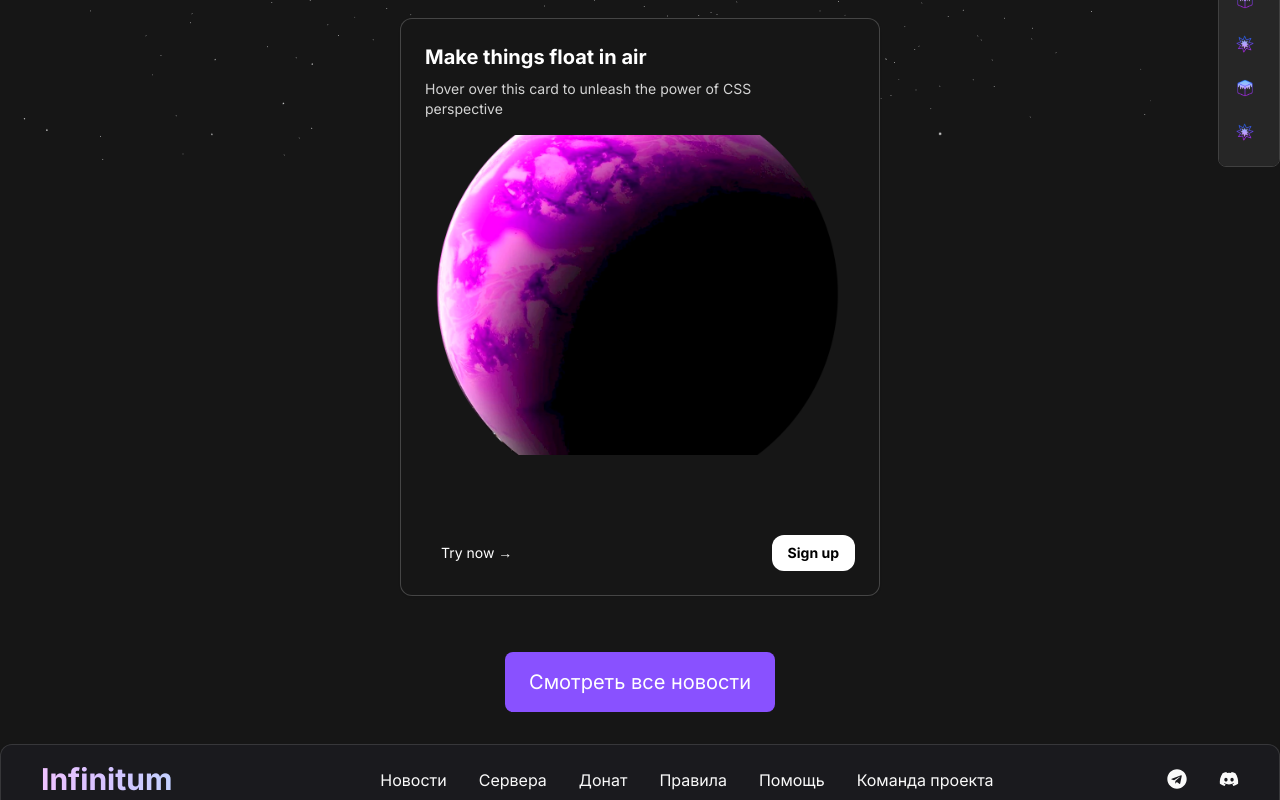
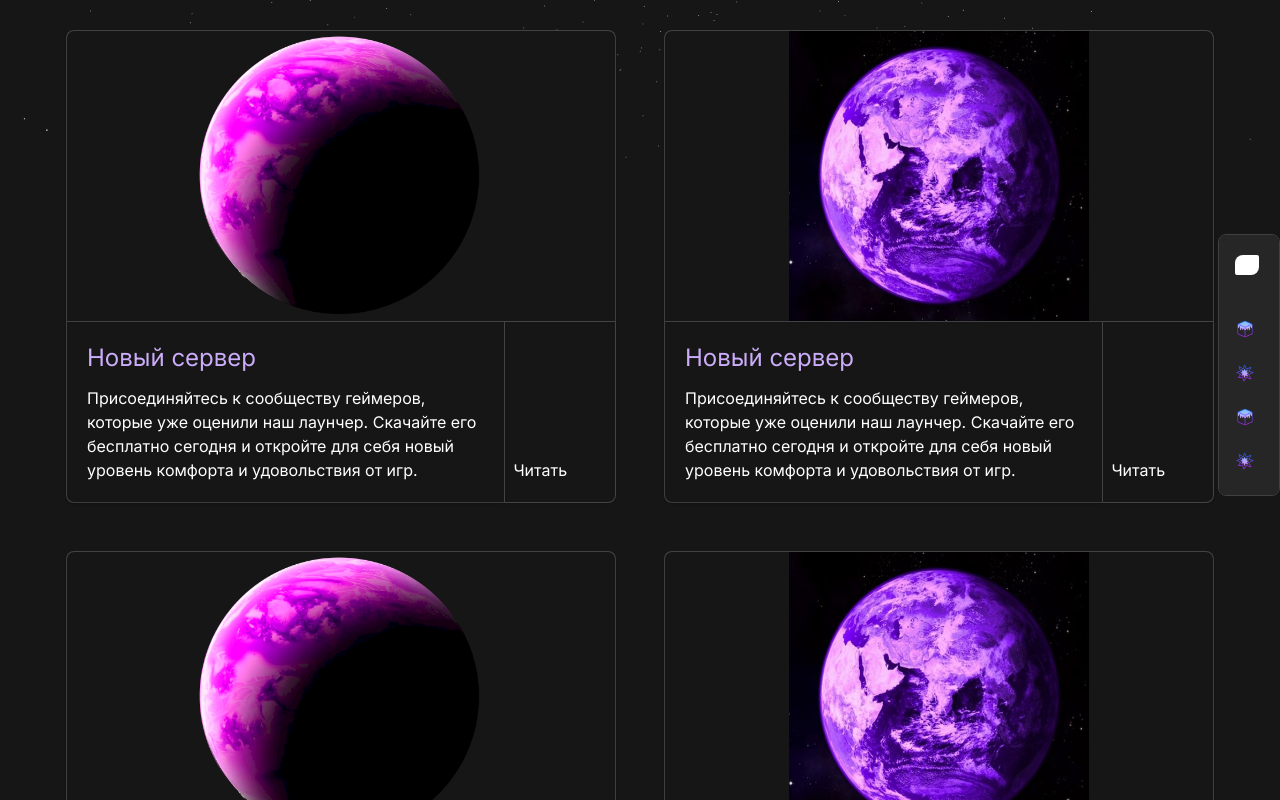
Before and after one commit to amazonooo/InfinitumWebsite, a Next.js app: page / in a window 1280 px wide. Shown: the part 640-1440 px from the top of the page. Built offline with nearby package versions, Linux system fonts and the light colour scheme; a web font is replaced by a local one.

Commit message:
news card

```diff
--- a/src/components/layout/Footer.tsx
+++ b/src/components/layout/Footer.tsx
@@ -8,7 +8,7 @@ import { slideInFromRight } from '@/utils/motion'
 const Footer: FC = () => {
   return (
 		<motion.footer
-			className='mx-5 xl:px-0 lg:mx-16 xl:mx-auto lg:max-w-7xl overflow-x-clip mt-8 lg:mb-6 mb-28 py-4 rounded-lg border border-white/[0.2] shadow-[0px_2px_3px_-1px_rgba(0,0,0,0.1),0px_1px_0px_0px_rgba(25,28,33,0.02),0px_0px_0px_1px_rgba(25,28,33,0.08)] bg-[#161616]'
+			className='mx-5 xl:px-0 lg:mx-16 xl:mx-auto lg:max-w-7xl overflow-x-clip mt-16 lg:mb-6 mb-28 py-4 rounded-lg border border-white/[0.2] shadow-[0px_2px_3px_-1px_rgba(0,0,0,0.1),0px_1px_0px_0px_rgba(25,28,33,0.02),0px_0px_0px_1px_rgba(25,28,33,0.08)] bg-[#161616]'
 			initial='hidden'
 			animate='visible'
 			style={{
--- a/src/components/layout/Header.tsx
+++ b/src/components/layout/Header.tsx
@@ -100,13 +100,13 @@ export const Header = ({
 										<span className='block sm:hidden'>{navItem.icon}</span>
 										{/* add !cursor-pointer */}
 										{/* remove hidden sm:block for the mobile responsive */}
-										<span className='xl:text-base lg:text-sm !cursor-pointer'>
+										<span className='xl:text-base font-medium lg:text-sm !cursor-pointer'>
 											{navItem.name}
 										</span>
 									</Link>
 								))}
 								<div
-									className='xl:text-base lg:text-sm relative items-center  flex font-semibold transition-colors duration-300 dark:text-neutral-50 text-neutral-600 dark:hover:text-neutral-400 hover:text-neutral-700'
+									className='xl:text-base lg:text-sm font-medium relative items-center  flex transition-colors duration-300 dark:text-neutral-50 text-neutral-600 dark:hover:text-neutral-400 hover:text-neutral-700'
 									onMouseEnter={() => setShow(true)}
 									onMouseLeave={() => setShow(false)}
 								>
--- a/src/components/ui/main-info/MainInfo.tsx
+++ b/src/components/ui/main-info/MainInfo.tsx
@@ -27,13 +27,13 @@ const MainInfo: FC = () => {
 				className='text-5xl md:text-6xl font-semibold'
 				// variants={slideInFromLeft(0.8)}
 			></Heading>
-			<motion.div variants={slideInFromLeft(0.8)} className='px-5 sm:px-10'>
+			<motion.div variants={slideInFromLeft(0.8)}>
 				<News />
 			</motion.div>
 			<Link
 				href={'/news'}
 				onClick={handleClick}
-				className='mt-7 py-3 px-6 md:py-4 md:text-px-16 md:text-xl text-base text-center rounded-lg cursor-pointer bg-[#8951ff] hover:bg-[#b68ef1] transition-all duration-300 hover:-translate-y-1.5'
+				className='mt-8 py-3 px-6 md:py-4 md:text-px-16 md:text-xl text-base text-center rounded-lg cursor-pointer bg-[#8951ff] hover:bg-[#b68ef1] transition-all duration-300 hover:-translate-y-1.5'
 			>
 				Смотреть все новости
 			</Link>
--- /dev/null
+++ b/src/components/ui/main-info/news/Card.tsx
@@ -0,0 +1,51 @@
+'use client'
+
+import Image from 'next/image'
+import Link from 'next/link'
+import { FC, useState } from 'react'
+import { IoExitOutline } from 'react-icons/io5'
+
+interface ICard {
+  image: string
+  title: string
+  desc: string
+}
+
+const Card: FC<ICard> = ({ image, title, desc }) => {
+  const [isHovered, setIsHovered] = useState(false)
+
+	return (
+		<Link
+			href={'/'}
+			className={`flex group cursor-pointer flex-col w-[300px] sm:w-[450px] md:w-[350px] lg:w-[425px] xl:w-[550px] rounded-lg border border-white/[0.2] shadow-[0px_2px_3px_-1px_rgba(0,0,0,0.1),0px_1px_0px_0px_rgba(25,28,33,0.02),0px_0px_0px_1px_rgba(25,28,33,0.08)] bg-[#161616] transition-transform duration-700 hover:shadow-3xl hover:shadow-purple-500/[0.2] ${
+				isHovered ? '-translate-y-2' : 'translate-y-2'
+			}`}
+			onMouseEnter={() => setIsHovered(true)}
+			onMouseLeave={() => setIsHovered(false)}
+		>
+			<div className='flex items-center justify-center border-b border-white/[0.2] shadow-[0px_2px_3px_-1px_rgba(0,0,0,0.1),0px_1px_0px_0px_rgba(25,28,33,0.02),0px_0px_0px_1px_rgba(25,28,33,0.08)]'>
+				<Image
+					src={image}
+					alt='card-image'
+					className='h-[290px]'
+					width={300}
+					height={200}
+				/>
+			</div>
+			<div className='flex items-end'>
+				<div className='max-w-[80%] space-y-3 p-5 border-r border-white/[0.2] shadow-[0px_2px_3px_-1px_rgba(0,0,0,0.1),0px_1px_0px_0px_rgba(25,28,33,0.02),0px_0px_0px_1px_rgba(25,28,33,0.08)]'>
+					<h1 className='text-2xl text-[#cbacf9]'>{title}</h1>
+					<p className='text-sm md:text-base'>{desc}</p>
+				</div>
+				<div className='pb-5 pl-2 flex items-center justify-center gap-x-2 cursor-pointer'>
+					<h3 className='group-hover:text-[#cbacf9] transition-all duration-500'>
+						Читать
+					</h3>
+					<IoExitOutline className='-ml-3.5 opacity-0 group-hover:ml-0 group-hover:opacity-100 transition-all duration-500' />
+				</div>
+			</div>
+		</Link>
+	)
+}
+
+export default Card
--- a/src/components/ui/main-info/news/News.tsx
+++ b/src/components/ui/main-info/news/News.tsx
@@ -1,59 +1,15 @@
 'use client'
 
-import Image from 'next/image'
 import React from 'react'
-import { CardBody, CardContainer, CardItem } from './3dCard'
+import { newsCard } from './newsCard'
+import Card from './Card'
 
 export default function News() {
 	return (
-		<CardContainer className='inter-var'>
-			<CardBody className='relative group/card  dark:hover:shadow-2xl dark:hover:shadow-emerald-500/[0.1] dark:border-white/[0.2] border-black/[0.1] w-auto sm:w-[30rem] h-auto rounded-xl p-6 border shadow-[0px_2px_3px_-1px_rgba(0,0,0,0.1),0px_1px_0px_0px_rgba(25,28,33,0.02),0px_0px_0px_1px_rgba(25,28,33,0.08)] dark:bg-[#161616]  '>
-				<CardItem
-					translateZ='50'
-					className='text-xl font-bold text-neutral-600 dark:text-white'
-				>
-					Make things float in air
-				</CardItem>
-				<CardItem
-					as='p'
-					translateZ='60'
-					className='text-neutral-500 text-sm max-w-sm mt-2 dark:text-neutral-300'
-				>
-					Hover over this card to unleash the power of CSS perspective
-				</CardItem>
-				<CardItem
-					translateZ='100'
-					rotateX={20}
-					rotateZ={-1}
-					className='w-full mt-4'
-				>
-					<Image
-						src='/news-1.png'
-						height='1000'
-						width='1000'
-						className='h-80 w-full object-cover rounded-xl group-hover/card:shadow-xl'
-						alt='thumbnail'
-					/>
-				</CardItem>
-				<div className='flex justify-between items-center mt-20'>
-					<CardItem
-						translateZ={20}
-						translateX={-10}
-						as='button'
-						className='px-4 py-2 rounded-xl text-sm font-normal dark:text-white'
-					>
-						Try now →
-					</CardItem>
-					<CardItem
-						translateZ={20}
-						translateX={10}
-						as='button'
-						className='px-4 py-2 rounded-xl bg-black dark:bg-white dark:text-black text-white text-sm font-bold'
-					>
-						Sign up
-					</CardItem>
-				</div>
-			</CardBody>
-		</CardContainer>
+		<div className='grid grid-cols-1 md:grid-cols-2 pt-8 gap-12'>
+			{newsCard.map((card) => (
+				<Card key={card.id} image={card.image} title={card.title} desc={card.desc} />
+			))}
+		</div>
 	)
 }
--- a/src/components/ui/sidebar/Sidebar.tsx
+++ b/src/components/ui/sidebar/Sidebar.tsx
@@ -76,7 +76,7 @@ export function SidebarDemo() {
 	return (
 		<div
 			className={cn(
-				'rounded-lg flex fixed z-[50] top-1/2 -translate-y-1/2 right-0 flex-col md:flex-row bg-gray-100 dark:bg-neutral-800 flex-1 border border-neutral-200 dark:border-neutral-700 overflow-hidden w-fit h-fit' // for your use case, use `h-screen` instead of `h-[60vh]`
+				'rounded-lg flex fixed top-1/2 z-[50] right-0 flex-col md:flex-row bg-gray-100 dark:bg-neutral-800 flex-1 border border-neutral-200 dark:border-neutral-700 overflow-hidden w-fit h-fit' // for your use case, use `h-screen` instead of `h-[60vh]`
 			)}
 		>
 			<SidebarSettings open={open} setOpen={setOpen}>
--- a/src/components/ui/sidebar/SidebarSettings.tsx
+++ b/src/components/ui/sidebar/SidebarSettings.tsx
@@ -140,7 +140,7 @@ export const MobileSidebar = ({
 							)}
 						>
 							<div
-								className='absolute right-8 top-5 z-50 text-neutral-800 dark:text-neutral-200'
+								className='absolute right-8 top-8 z-50 text-neutral-800 dark:text-neutral-200'
 								onClick={() => setOpen(!open)}
 							>
 								<IconX />
--- a/tailwind.config.ts
+++ b/tailwind.config.ts
@@ -24,10 +24,20 @@ const config: Config = {
 				'0%': { transform: 'translateY(0)', opacity: '1' },
 				'100%': { transform: 'translateY(100%)', opacity: '0' },
 			},
+			'card-up': {
+				'0%': { transform: 'translateY(10px)' },
+				'100%': { transform: 'translateY(10px)' }
+			},
+			'card-down': {
+				'0%': { transform: 'translateY(10px)' },
+				'100%': { transform: 'translateY(0)' }
+			}
 		},
 		animation: {
 			'slide-up': 'slide-up 0.3s ease',
 			'slide-down': 'slide-down 0.3s ease',
+			'card-up': 'card-up 0.8s ease',
+			'card-down': 'card-down 0.8s ease'
 		},
 	},
 	plugins: [],
```
